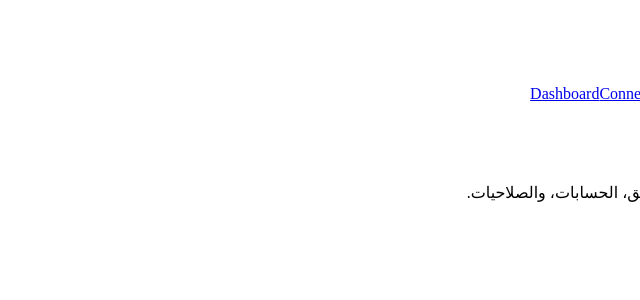
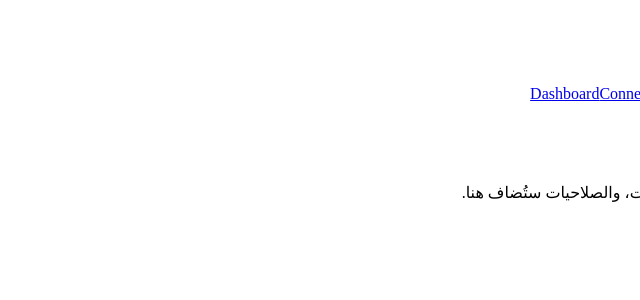
Before and after one commit to ahmedashrafaa413-hub/ad-intelligence, a Next.js app: page /settings in a window 1280 px wide. Shown: the top 300 px of the page, without its empty margins (640-1280 px from the left). Built offline with nearby package versions, Linux system fonts and the light colour scheme.

Commit message:
Update page.jsx

```diff
--- a/app/settings/page.jsx
+++ b/app/settings/page.jsx
@@ -2,7 +2,7 @@ export default function SettingsPage() {
   return (
     <main className="page-shell">
       <h1>Settings</h1>
-      <p>هنا هنضيف إعدادات المستخدم، الفريق، الحسابات، والصلاحيات.</p>
+      <p>إعدادات المستخدم، الفريق، الحسابات، والصلاحيات ستُضاف هنا.</p>
     </main>
   );
 }
```
